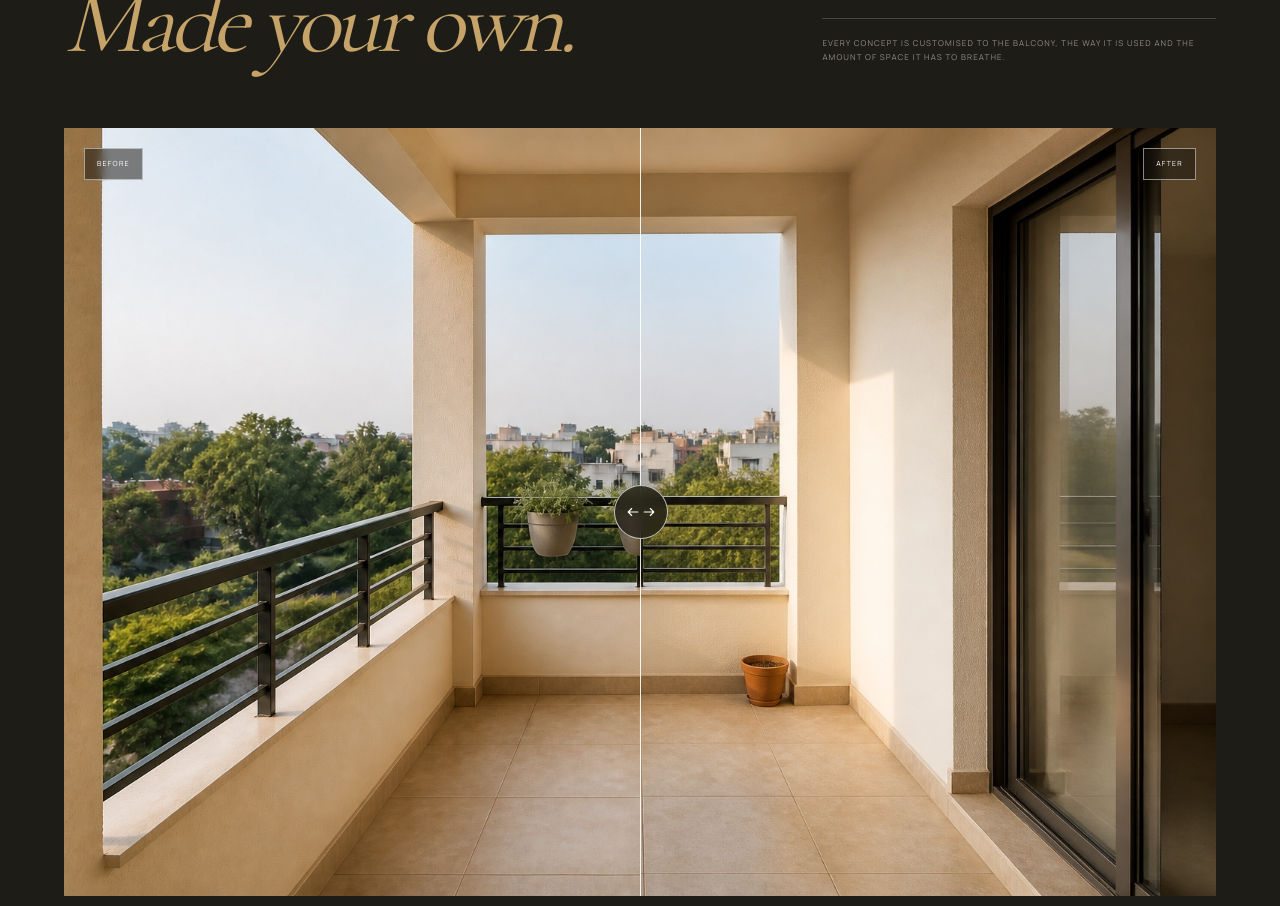
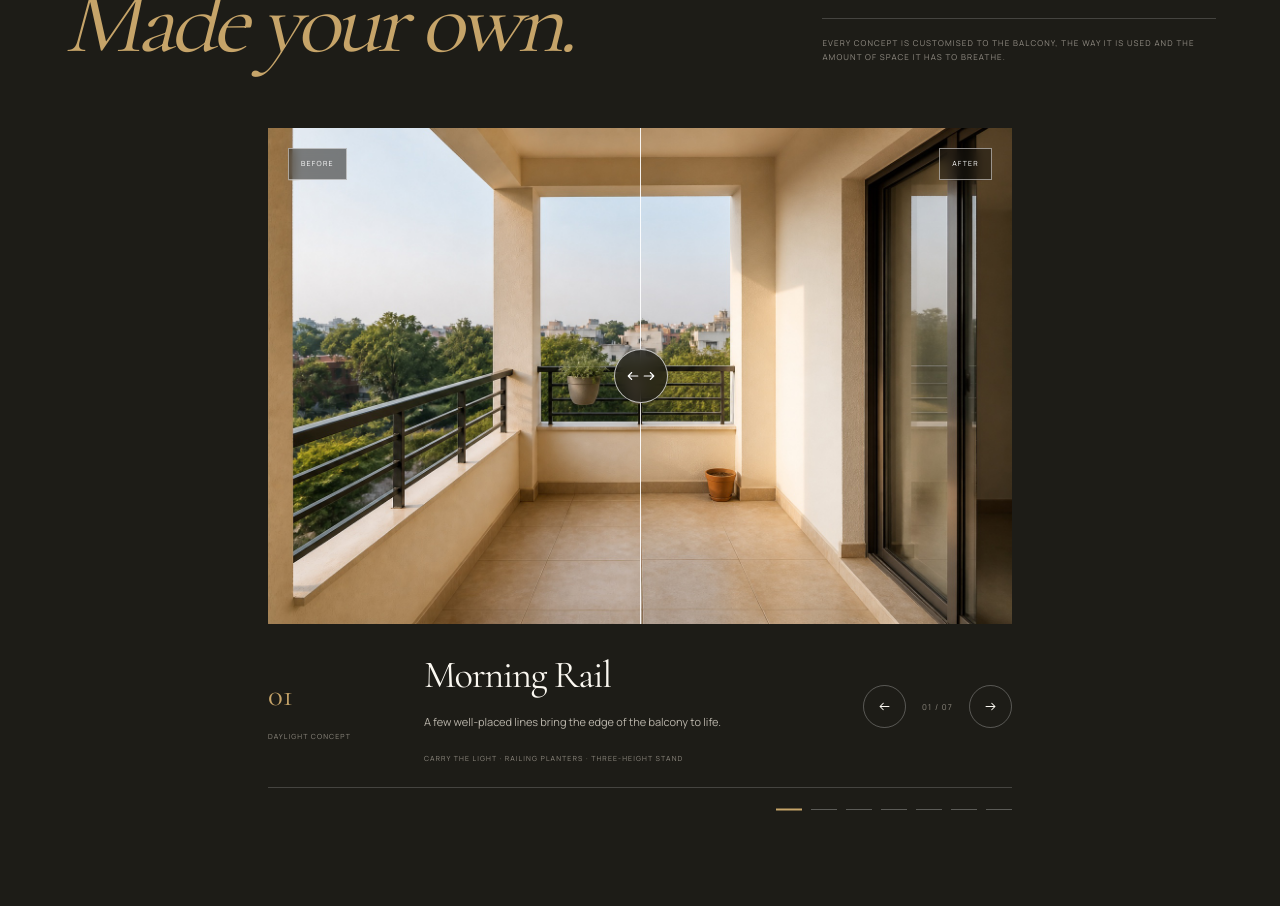
Before and after one commit to shreyaskhadse/decoline, a Next.js app: page / in a window 1280 px wide. Shown: the part 9720-10626 px from the top of the page. Built offline with nearby package versions, Linux system fonts and the light colour scheme.

Commit message:
resize balcony comparison for easier navigation

```diff
--- a/app/components/balcony-transformations.tsx
+++ b/app/components/balcony-transformations.tsx
@@ -97,6 +97,7 @@ export function BalconyTransformations() {
             fill
             sizes="(max-width: 620px) 88vw, 90vw"
             quality={88}
+            unoptimized
           />
           <div className="balcony-after-mask" aria-hidden="true">
             <Image
@@ -106,6 +107,7 @@ export function BalconyTransformations() {
               fill
               sizes="(max-width: 620px) 88vw, 90vw"
               quality={88}
+              unoptimized
             />
           </div>
           <span className="balcony-state-label balcony-before-label">Before</span>
--- a/app/globals.css
+++ b/app/globals.css
@@ -162,7 +162,7 @@ h1 em, h2 em { color: var(--bronze); font-weight: 400; }
 .balcony-intro-copy p { margin: 0; color: #d0cbc1; font-family: var(--font-display), Georgia, serif; font-size: 24px; line-height: 1.5; }
 .balcony-intro-copy small { display: block; margin-top: 25px; padding-top: 17px; border-top: 1px solid rgba(255,255,255,.18); color: #928d84; font-size: 8px; line-height: 1.75; letter-spacing: .14em; text-transform: uppercase; }
 .balcony-stage { position: relative; }
-.balcony-reveal { --reveal: 50%; position: relative; aspect-ratio: 3 / 2; overflow: hidden; background: #9b8b73; cursor: ew-resize; isolation: isolate; }
+.balcony-reveal { --reveal: 50%; width: min(100%, 1320px, 93dvh); margin-inline: auto; position: relative; aspect-ratio: 3 / 2; overflow: hidden; background: #9b8b73; cursor: ew-resize; isolation: isolate; }
 .balcony-before, .balcony-after { object-fit: cover; }
 .balcony-after-mask { position: absolute; z-index: 1; inset: 0; overflow: hidden; clip-path: inset(0 calc(100% - var(--reveal)) 0 0); pointer-events: none; }
 .balcony-state-label { position: absolute; z-index: 3; top: 20px; padding: 10px 12px; border: 1px solid rgba(255,255,255,.5); background: rgba(23,22,17,.52); color: white; font-size: 7px; letter-spacing: .18em; text-transform: uppercase; backdrop-filter: blur(5px); }
@@ -173,7 +173,7 @@ h1 em, h2 em { color: var(--bronze); font-weight: 400; }
 .balcony-divider .arrow-icon { width: 14px; height: 14px; }
 .arrow-icon.reverse { transform: rotate(180deg); }
 .balcony-range { position: absolute; z-index: 5; inset: 0; width: 100%; height: 100%; margin: 0; opacity: 0; cursor: ew-resize; touch-action: pan-y; }
-.balcony-caption { min-height: 135px; padding: 26px 0 22px; display: grid; grid-template-columns: .27fr 1fr auto; gap: 4vw; align-items: center; border-bottom: 1px solid rgba(255,255,255,.18); }
+.balcony-caption { width: min(100%, 1320px, 93dvh); min-height: 128px; margin-inline: auto; padding: 23px 0 20px; display: grid; grid-template-columns: .27fr 1fr auto; gap: 4vw; align-items: center; border-bottom: 1px solid rgba(255,255,255,.18); }
 .balcony-caption-index { display: flex; flex-direction: column; gap: 12px; }
 .balcony-caption-index > span { color: #c6a469; font-family: var(--font-display), Georgia, serif; font-size: 31px; }
 .balcony-caption-index small, .balcony-caption-copy small { color: #8f8a80; font-size: 7px; line-height: 1.6; letter-spacing: .16em; text-transform: uppercase; }
@@ -183,7 +183,7 @@ h1 em, h2 em { color: var(--bronze); font-weight: 400; }
 .balcony-navigation button { width: 43px; height: 43px; padding: 0; display: grid; place-items: center; border: 1px solid rgba(255,255,255,.27); border-radius: 50%; background: transparent; color: var(--paper); cursor: pointer; transition: border-color .25s ease, background .25s ease; }
 .balcony-navigation button:hover, .balcony-navigation button:focus-visible { border-color: #c6a469; background: rgba(198,164,105,.12); }
 .balcony-navigation > span { color: #8f8a80; font-size: 8px; letter-spacing: .14em; white-space: nowrap; }
-.balcony-dots { margin-top: 18px; display: flex; justify-content: flex-end; gap: 9px; }
+.balcony-dots { width: min(100%, 1320px, 93dvh); margin: 16px auto 0; display: flex; justify-content: flex-end; gap: 9px; }
 .balcony-dots button { width: 26px; height: 12px; padding: 0; position: relative; border: 0; background: transparent; cursor: pointer; }
 .balcony-dots button::after { content: ""; position: absolute; left: 0; right: 0; top: 5px; height: 1px; background: rgba(255,255,255,.28); transition: background .25s ease, transform .25s ease; }
 .balcony-dots button.is-active::after { background: #c6a469; transform: scaleY(2); }
@@ -412,6 +412,7 @@ img[data-expandable] { cursor: zoom-in; }
   .balcony-intro-copy { justify-self: start; }
   .balcony-intro-copy p { font-size: 21px; }
   .balcony-reveal { aspect-ratio: 3 / 2; }
+  .balcony-reveal, .balcony-caption, .balcony-dots { width: 100%; }
   .balcony-state-label { top: 12px; padding: 8px 9px; }
   .balcony-before-label { left: 12px; }
   .balcony-after-label { right: 12px; }
```
